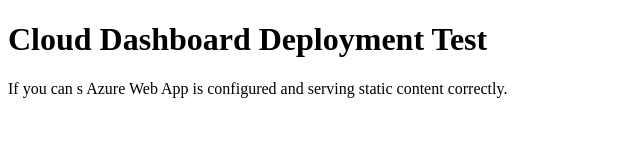
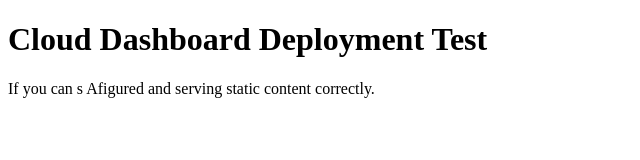
Before and after one commit to ApeWithWeapons/kv6012, a plain HTML site: page index.html in a window 1280 px wide. Shown: the whole page, without its empty margins (0-640 px from the left). Drawn offline with Linux system fonts and the light colour scheme.

Commit message:
edit index

```diff
--- a/index.html
+++ b/index.html
@@ -7,6 +7,6 @@
 </head>
 <body>
   <h1>Cloud Dashboard Deployment Test</h1>
-  <p>If you can s Azure Web App is configured and serving static content correctly.</p>
+  <p>If you can s Afigured and serving static content correctly.</p>
 </body>
 </html>
```
